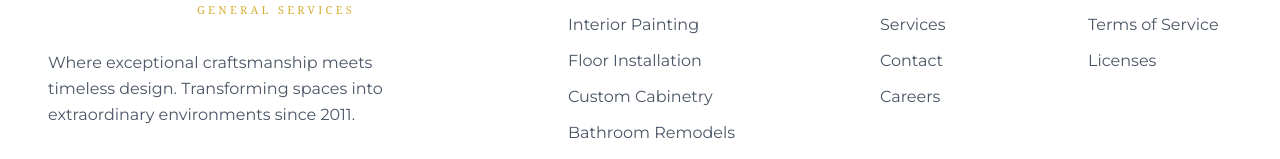
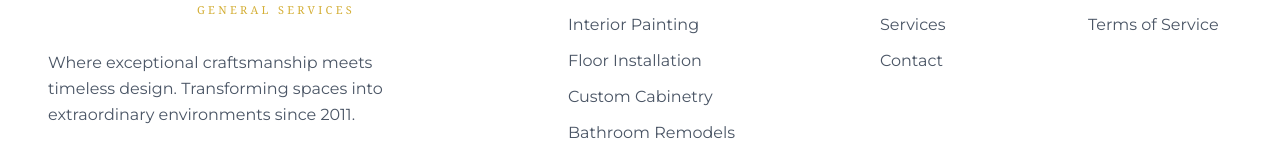
Before and after one commit to ericmontalvo12/Hrgeneralservices, a React (Vite) app: page / in a window 1280 px wide. Shown: the part 5039-5198 px from the top of the page. Built offline with nearby package versions, Linux system fonts and the light colour scheme.

Commit message:
Remove Careers and Licenses from footer
https://claude.ai/code/session_018BEjR3JxuYPNRXrHrghSTu

```diff
--- a/src/app/components/Footer.tsx
+++ b/src/app/components/Footer.tsx
@@ -46,7 +46,6 @@ export function Footer() {
               <li><a href="#portfolio" className="text-gray-600 hover:text-black transition-colors">Portfolio</a></li>
               <li><a href="#services" className="text-gray-600 hover:text-black transition-colors">Services</a></li>
               <li><a href="#contact" className="text-gray-600 hover:text-black transition-colors">Contact</a></li>
-              <li><a href="#" className="text-gray-600 hover:text-black transition-colors">Careers</a></li>
             </ul>
           </div>
 
@@ -56,7 +55,6 @@ export function Footer() {
             <ul className="space-y-3">
               <li><a href="#" className="text-gray-600 hover:text-black transition-colors">Privacy Policy</a></li>
               <li><a href="#" className="text-gray-600 hover:text-black transition-colors">Terms of Service</a></li>
-              <li><a href="#" className="text-gray-600 hover:text-black transition-colors">Licenses</a></li>
             </ul>
           </div>
         </div>
```
